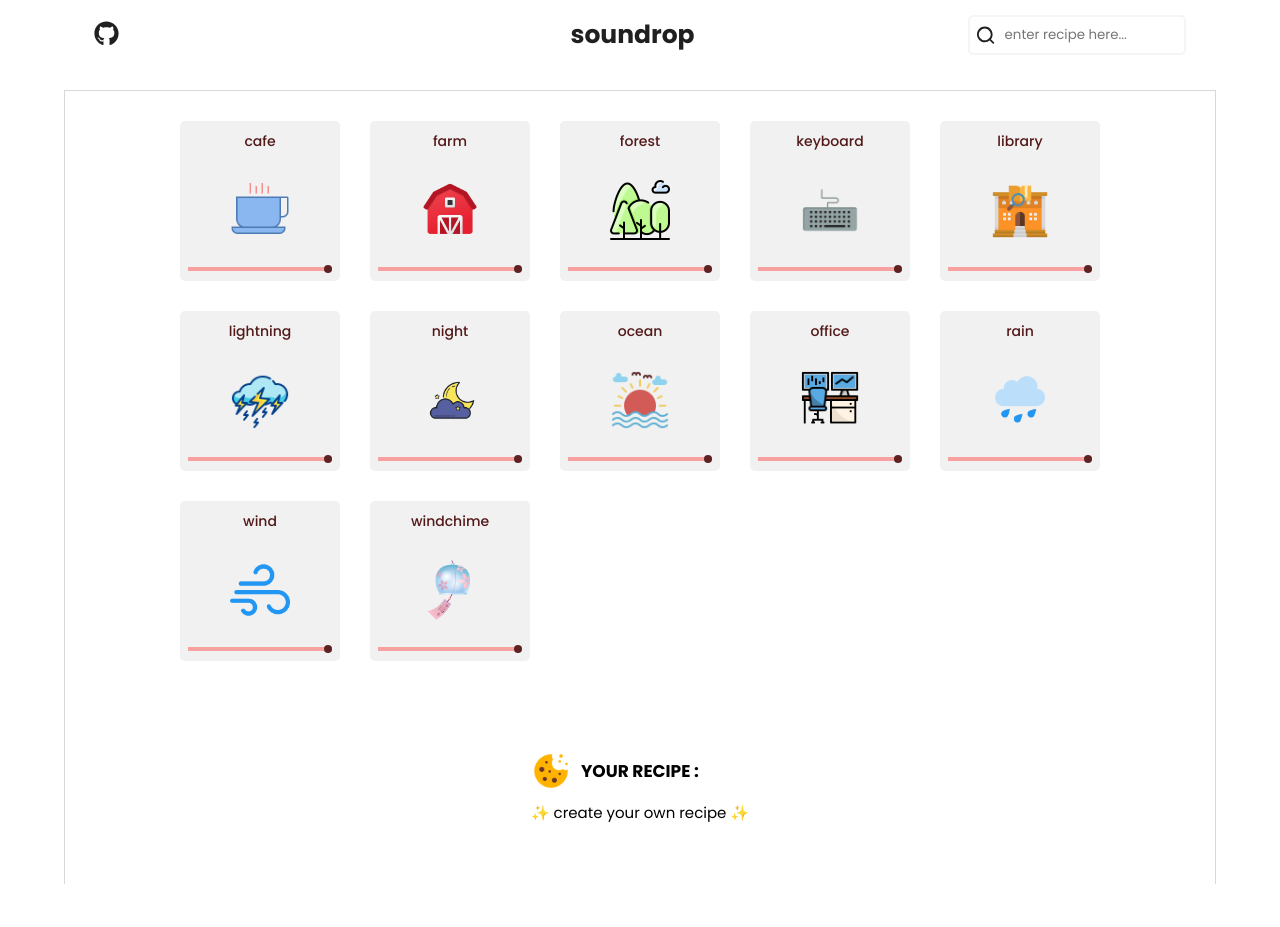
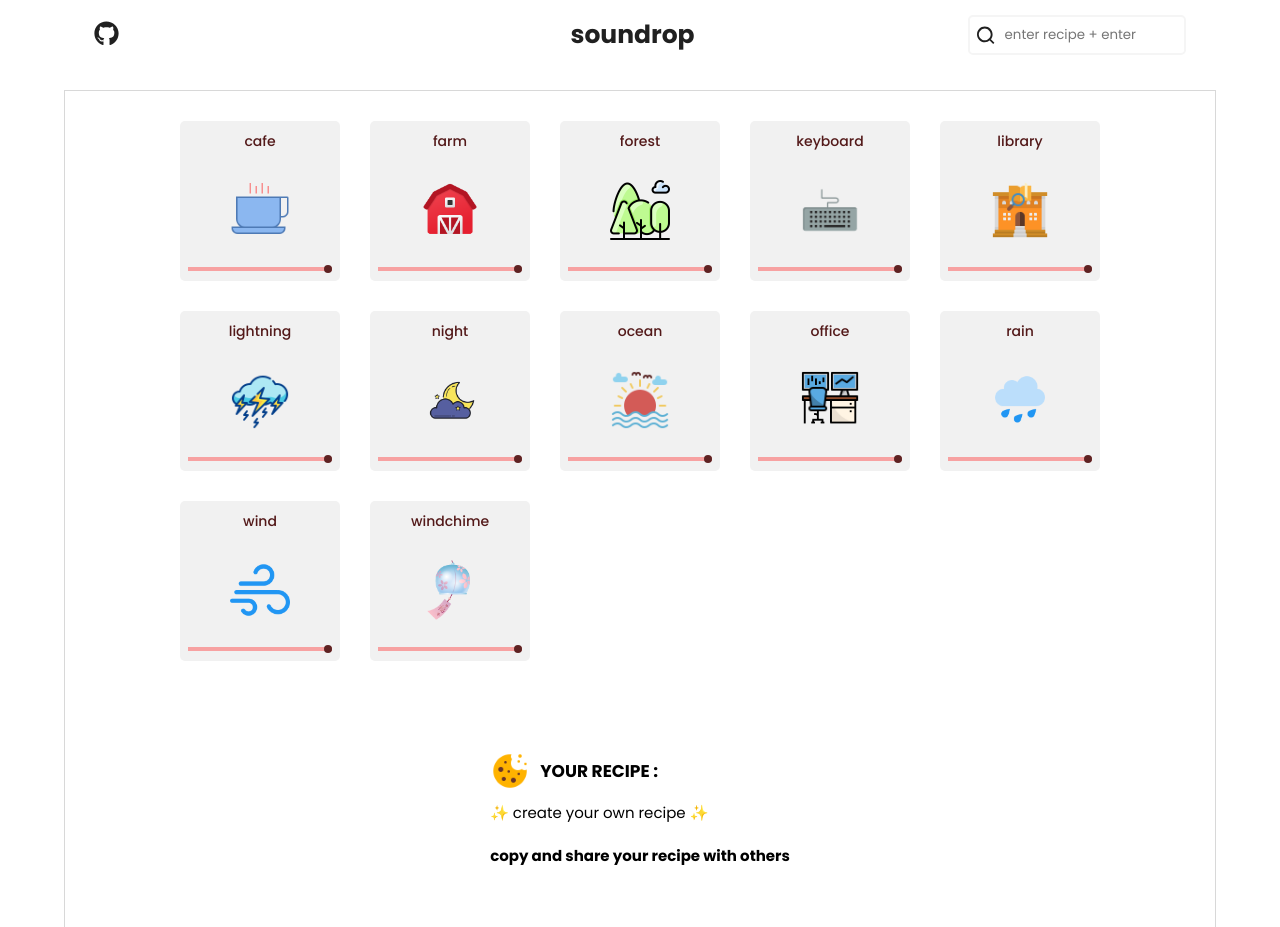
Before and after one commit to naim30/soundrop, a React (Create React App) app: page / in a window 1280 px wide. Before the commit the page ends 884 px from the top, so only its background shows below. Built offline with nearby package versions, Linux system fonts and the light colour scheme.

Commit message:
final commit

```diff
--- a/src/components/NavigationBar/NavigationBar.js
+++ b/src/components/NavigationBar/NavigationBar.js
@@ -10,7 +10,7 @@ const navigationBar = (props) => {
         <Github />
         <Logo />
       </div>
-      <Search />
+      <Search getRecipeHandler={props.getRecipeHandler} />
     </div>
   );
 };
--- a/src/components/Recipe/Recipe.js
+++ b/src/components/Recipe/Recipe.js
@@ -9,6 +9,7 @@ const recipe = (props) => {
         YOUR RECIPE :
       </div>
       <div>{props.recipe}</div>
+      <div>copy and share your recipe with others</div>
     </div>
   );
 };
--- a/src/components/Recipe/Recipe.module.css
+++ b/src/components/Recipe/Recipe.module.css
@@ -22,3 +22,10 @@
   font-family: "Poppins", sans-serif;
   font-size: 15px;
 }
+
+.Recipe > div:nth-child(3) {
+  margin-top: 20px;
+  font-family: "Poppins", sans-serif;
+  font-weight: 700;
+  font-size: 15px;
+}
--- a/src/components/SoundTiles/Tile/Tile.js
+++ b/src/components/SoundTiles/Tile/Tile.js
@@ -14,6 +14,14 @@ const Tile = (props) => {
         #ebedf5 100%
       )`,
   };
+
+  if (sound.current && sound.current.paused && props.on) {
+    sound.current.play();
+    sound.current.volume = props.volume / 10;
+  }
+  if (sound.current && !sound.current.paused && !props.on) {
+    sound.current.pause();
+  }
 
   return (
     <div className={[classes.Tile, props.on ? classes.Selected : ""].join(" ")}>
--- a/src/components/UI/Search/Search.js
+++ b/src/components/UI/Search/Search.js
@@ -7,7 +7,11 @@ const search = (props) => {
       <span>
         <img src={SearchIcon} alt="search-icons" />
       </span>
-      <input type="text" placeholder="enter recipe here..." />
+      <input
+        type="text"
+        placeholder="enter recipe + enter"
+        onKeyUp={props.getRecipeHandler}
+      />
     </div>
   );
 };
--- a/src/containers/Layout/Layout.js
+++ b/src/containers/Layout/Layout.js
@@ -114,7 +114,7 @@ class Layout extends Component {
   createRecipe = (sounds, progressObj) => {
     let recipe = [];
     sounds.forEach((sound) => {
-      if (sound.on) {
+      if (sound.on && sound.volume > 0) {
         recipe.push(
           `${
             progressObj[sound.volume - 1][
@@ -140,7 +140,39 @@ class Layout extends Component {
     this.setState({ recipe: recipe.join(", ") });
   };
 
-  getRecipe = () => {};
+  getRecipeHandler = (event) => {
+    if (event.keyCode === 13) {
+      let text = event.target.value;
+      let textArr = text.split(",").map((a) => a.trim());
+      if (textArr.length > 1 || textArr[0].indexOf("and") !== -1) {
+        textArr.splice(
+          textArr.length - 1,
+          1,
+          ...textArr[textArr.length - 1].split("and").map((a) => a.trim())
+        );
+      }
+      let newSounds = [...this.state.sounds];
+      newSounds = newSounds.map((a) => ({ ...a, on: false }));
+
+      for (let i = 0; i < textArr.length; i++) {
+        let soundArr = textArr[i].split(" ");
+        let sound = soundArr[soundArr.length - 1];
+        let volume =
+          this.progressObj.findIndex((a) =>
+            a.includes(soundArr.slice(0, -1).join(" "))
+          ) + 1;
+        console.log(volume);
+        let index = newSounds.findIndex((a) => a.name === sound);
+        newSounds[index] = {
+          ...newSounds[index],
+          name: sound,
+          volume: volume,
+          on: true,
+        };
+        this.setState({ sounds: newSounds });
+      }
+    }
+  };
 
   changeProgressbar = (event, id, sound) => {
     sound.current.volume = event.target.value / 10;
@@ -165,7 +197,9 @@ class Layout extends Component {
   render() {
     return (
       <div className={classes.Layout}>
-        <NavigationBar />
+        <NavigationBar
+          getRecipeHandler={(event) => this.getRecipeHandler(event)}
+        />
         <SoundBoard
           sounds={this.state.sounds}
           changeProgressbar={this.changeProgressbar}
```
